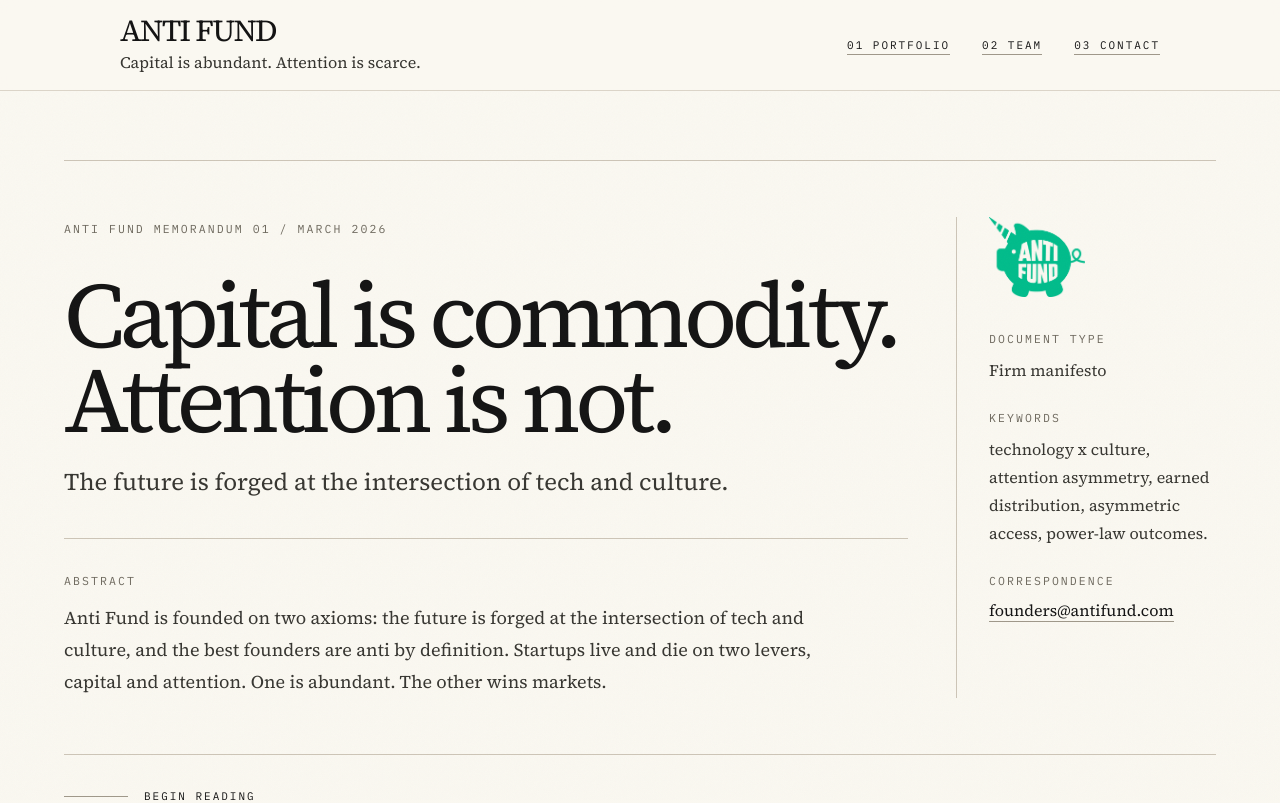
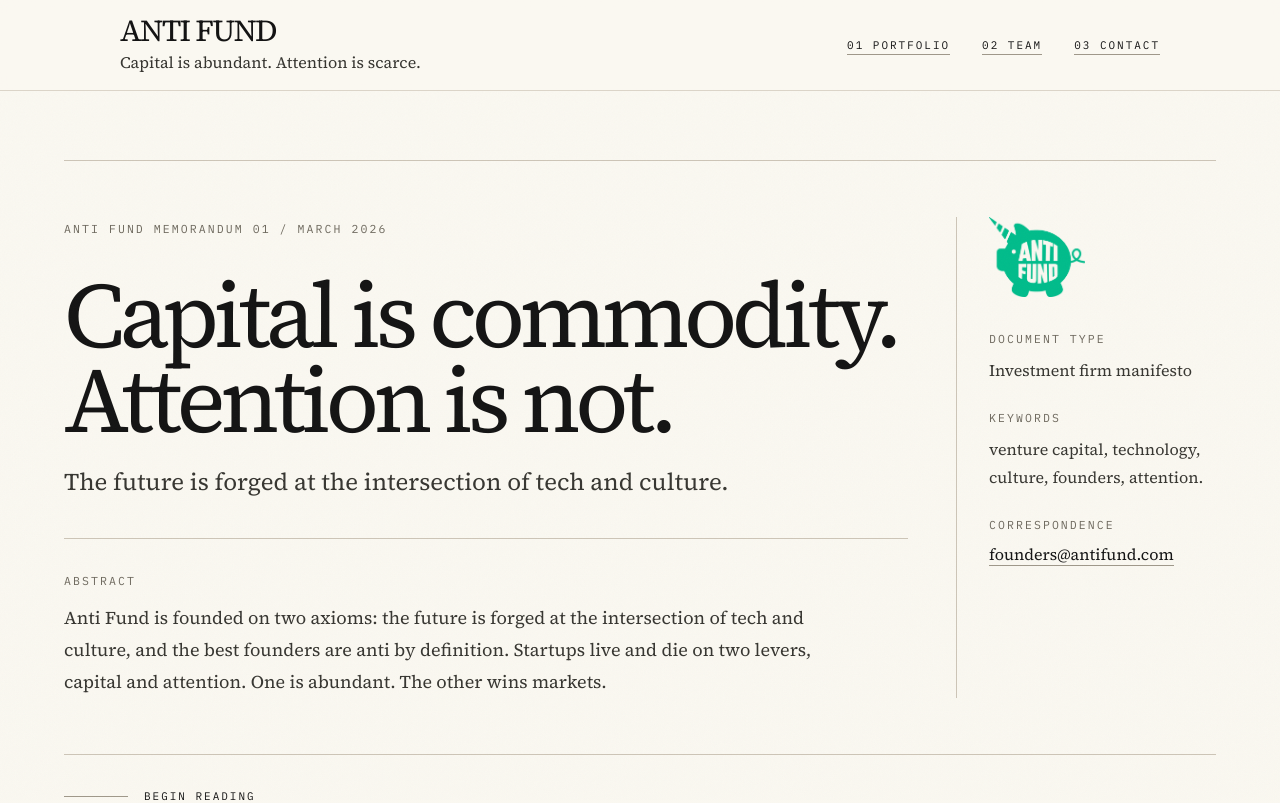
Before and after one commit to geoffreywoo/anti-fund, a Next.js app: page / in a window 1280 px wide. Shown: the top 803 px of the page. Built offline with nearby package versions, Linux system fonts and the light colour scheme.

Commit message:
tweak: refine hero metadata copy

```diff
--- a/components/Hero.tsx
+++ b/components/Hero.tsx
@@ -48,15 +48,14 @@ export default function Hero() {
                 <div>
                   <dt className="paper-label">Document type</dt>
                   <dd className="mt-2 text-base leading-7 text-ink-soft">
-                    Firm manifesto
+                    Investment firm manifesto
                   </dd>
                 </div>
 
                 <div className="sm:col-span-2 lg:col-span-1">
                   <dt className="paper-label">Keywords</dt>
                   <dd className="mt-2 text-base leading-7 text-ink-soft">
-                    technology x culture, attention asymmetry, earned distribution,
-                    asymmetric access, power-law outcomes.
+                    venture capital, technology, culture, founders, attention.
                   </dd>
                 </div>
 
```
